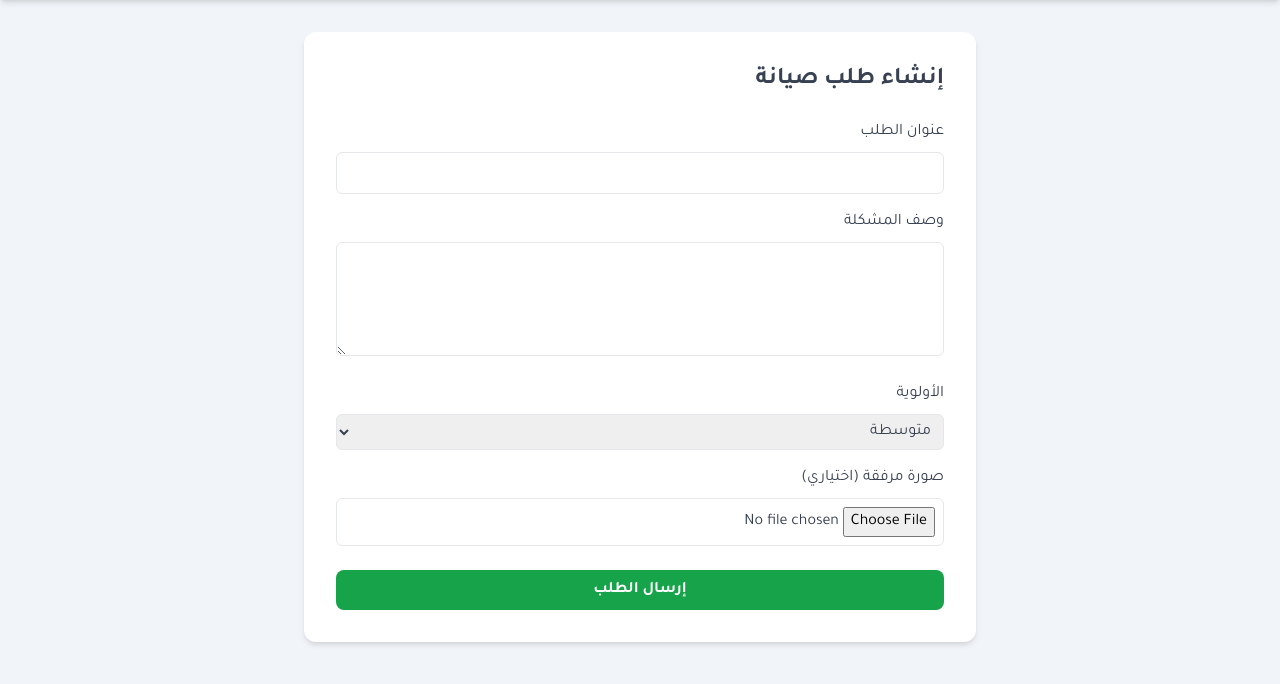
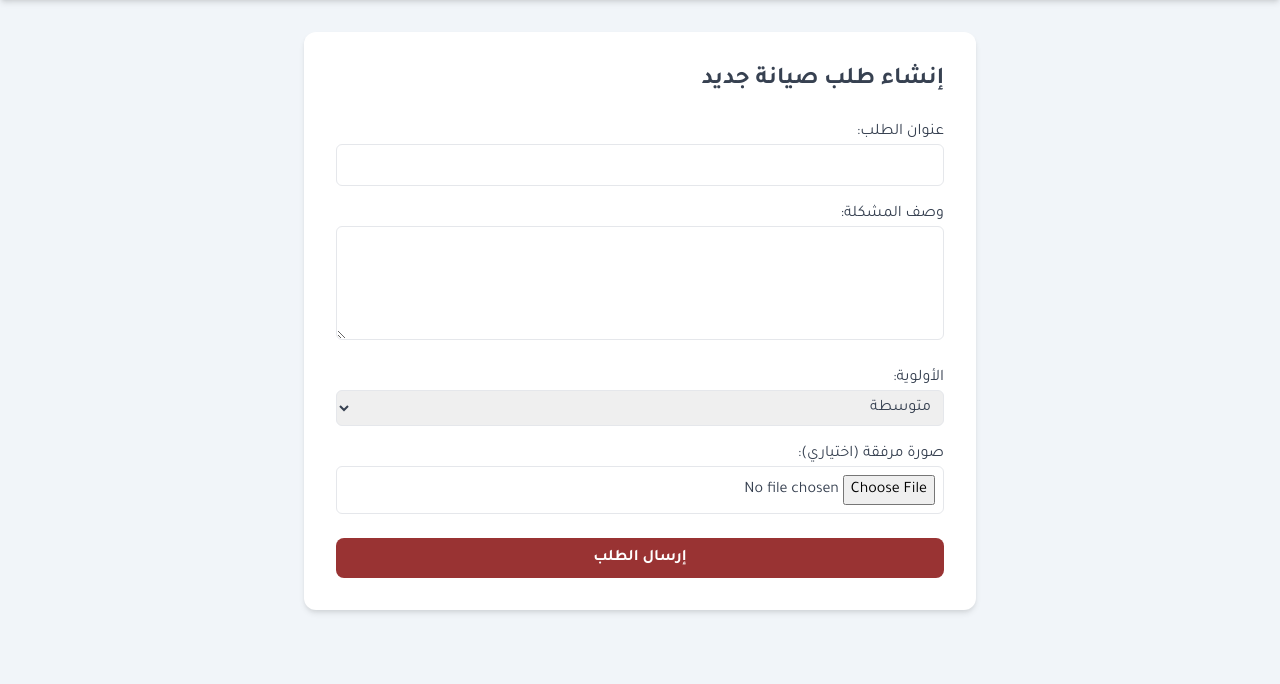
Before and after one commit to alabri0803/rent_management, a Django app: page /maintenance/new/ in a window 1280 px wide. Shown: the part 64-748 px from the top of the page. Run offline with Django 5.2, Linux system fonts and the light colour scheme; a user stored in the database is signed in; some libraries are stand-ins or nearby versions.

Commit message:
تحديث maintenance_form.html

```diff
--- a/portal/templates/portal/maintenance_form.html
+++ b/portal/templates/portal/maintenance_form.html
@@ -1,19 +1,5 @@
 {% extends 'portal/base.html' %}
 {% block title %}إنشاء طلب صيانة{% endblock %}
 {% block content %}
-<div class="card max-w-2xl mx-auto p-8">
-  <h2 class="text-2xl font-bold mb-6">إنشاء طلب صيانة</h2>
-  <form method="post" enctype="multipart/form-data">
-    {% csrf_token %}
-    {% for field in form  %}
-      <div class="mb-4">
-        <label class="block mb-2 font-medium">{{ field.label }}</label>
-        {{ field }}
-      </div>
-    {% endfor %}
-    <div class="mt-6">
-      <button type="submit" class="w-full bg-green-600 text-white py-2 rounded-lg font-semibold hover:bg-green-700">إرسال الطلب</button>
-    </div>
-  </form>
-</div>
+<div class="card max-w-2xl mx-auto p-8"><h2 class="text-2xl font-bold mb-6">إنشاء طلب صيانة جديد</h2><form method="post" enctype="multipart/form-data">{% csrf_token %}<div class="space-y-4">{{ form.as_p }}</div><div class="mt-6"><button type="submit" class="w-full btn-primary py-2 rounded-lg font-semibold">إرسال الطلب</button></div></form></div>
 {% endblock %}
```
